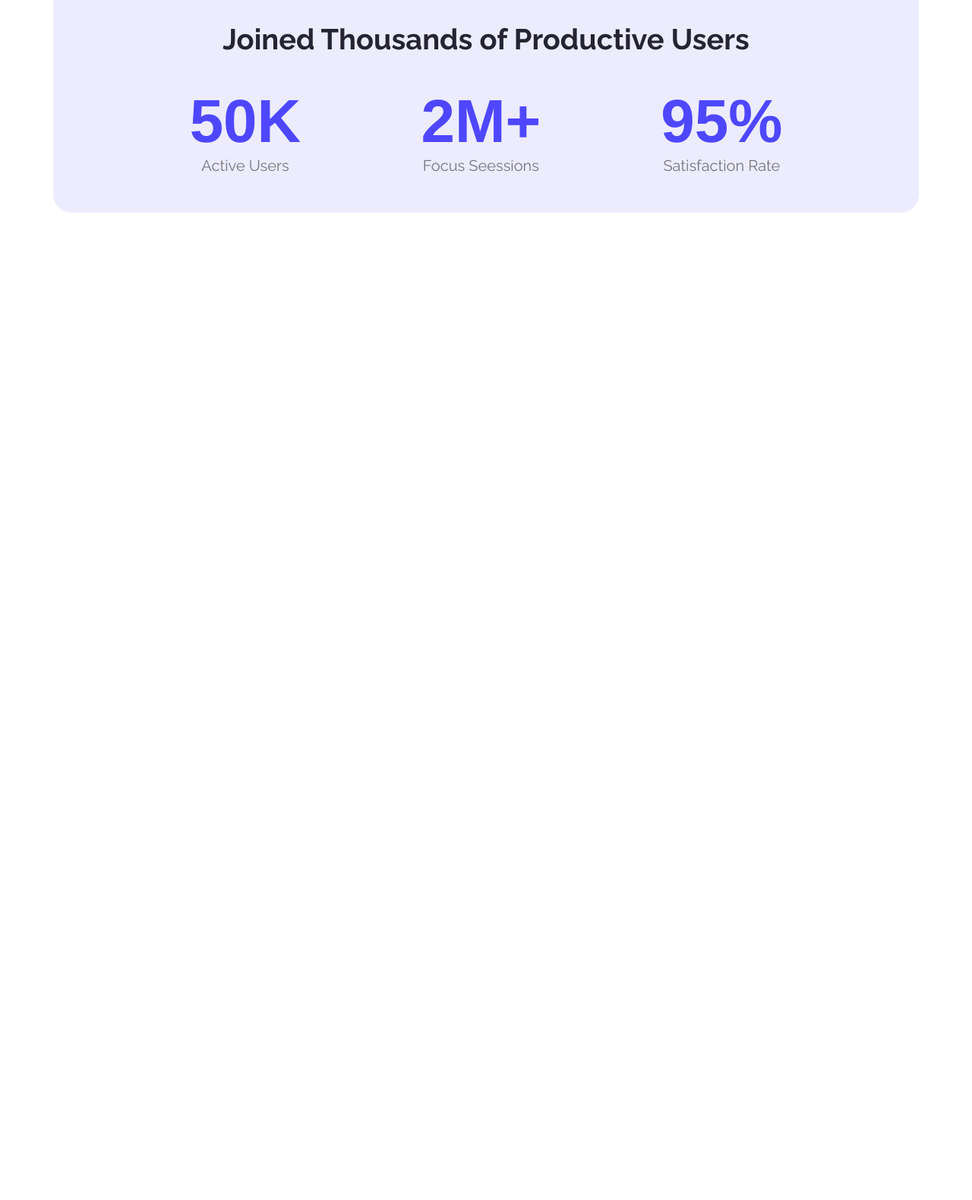
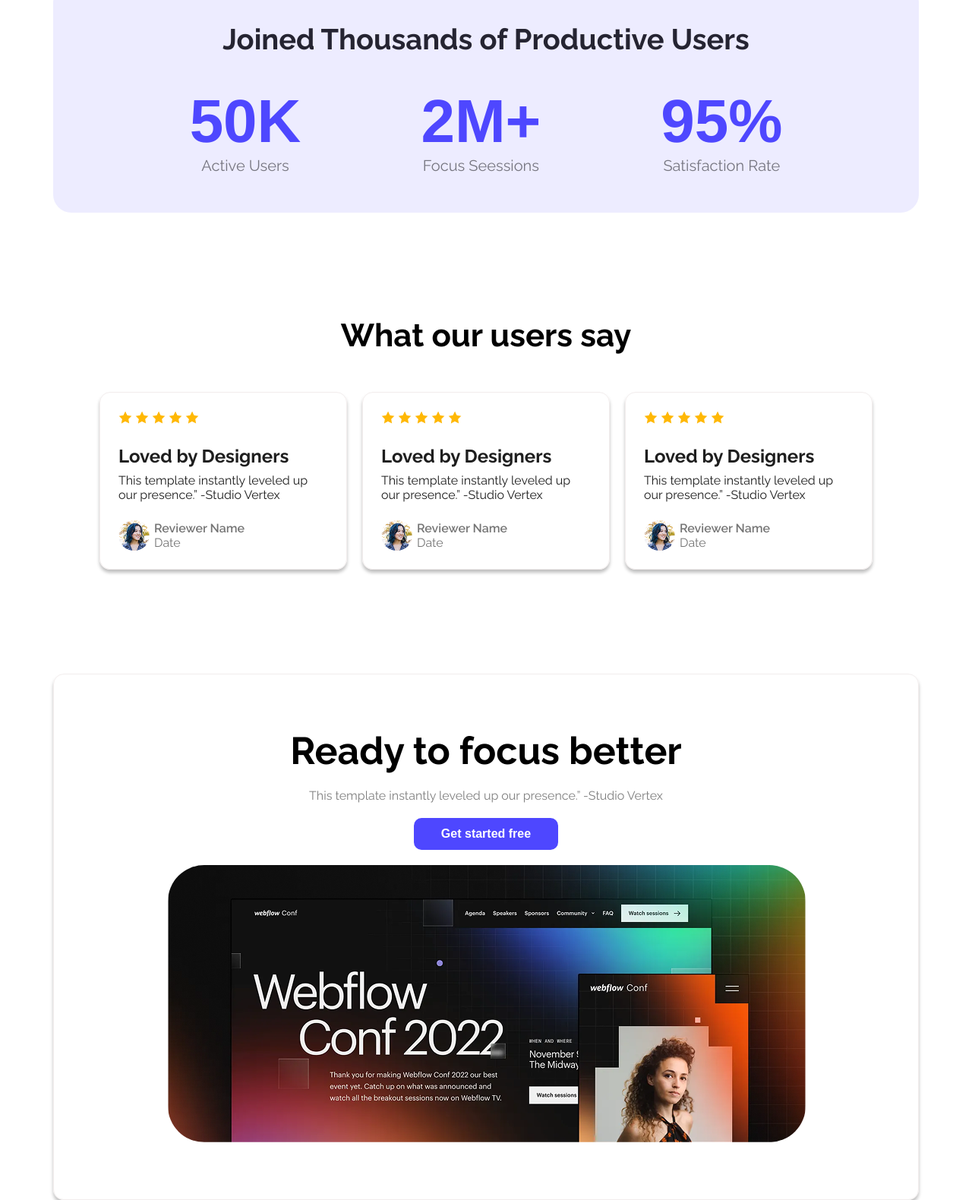
Before and after one commit to maisha850/Assignment-001, a plain HTML site: page index.html in a window 1280 px wide. Shown: the part 1284-2864 px from the top of the page at 76% size. Before the commit the page ends 1564 px from the top, so only its background shows below. Drawn offline with Linux system fonts and the light colour scheme.

Commit message:
added to card & web section

```diff
--- a/index.html
+++ b/index.html
@@ -63,6 +63,93 @@
             </div>
 
         </section>
+        <!-- feedback section -->
+
+
+         <section class="sec-gap">
+            <h3 class="title center">What our users say</h3>
+            <!-- card -->
+            <div class="card-flex">
+                 <div class="card">
+               <div>
+                 <img src="Assets/icon-star.png" alt="">
+                 <img src="Assets/icon-star.png" alt="">
+                 <img src="Assets/icon-star.png" alt="">
+                 <img src="Assets/icon-star.png" alt="">
+                 <img src="Assets/icon-star.png" alt="">
+
+               </div>
+                <h3 class="heading">Loved by Designers</h3>
+                <p class="card-des">This template instantly leveled up <br> our presence.” -Studio Vertex</p>
+                <div class="review">
+                    <img class="avater" src="Assets/avatar.png" alt="">
+                   <div>
+                     <h4 class="r-name">Reviewer Name</h4>
+                    <p class="date">Date</p>
+                   </div>
+                </div>
+
+             </div>
+              <div class="card">
+               <div>
+                 <img src="Assets/icon-star.png" alt="">
+                 <img src="Assets/icon-star.png" alt="">
+                 <img src="Assets/icon-star.png" alt="">
+                 <img src="Assets/icon-star.png" alt="">
+                 <img src="Assets/icon-star.png" alt="">
+
+               </div>
+                <h3 class="heading">Loved by Designers</h3>
+                <p class="card-des">This template instantly leveled up <br> our presence.” -Studio Vertex</p>
+                <div class="review">
+                    <img class="avater" src="Assets/avatar.png" alt="">
+                   <div>
+                     <h4 class="r-name">Reviewer Name</h4>
+                    <p class="date">Date</p>
+                   </div>
+                </div>
+
+             </div>
+              <div class="card">
+               <div>
+                 <img src="Assets/icon-star.png" alt="">
+                 <img src="Assets/icon-star.png" alt="">
+                 <img src="Assets/icon-star.png" alt="">
+                 <img src="Assets/icon-star.png" alt="">
+                 <img src="Assets/icon-star.png" alt="">
+
+               </div>
+                <h3 class="heading">Loved by Designers</h3>
+                <p class="card-des">This template instantly leveled up <br> our presence.” -Studio Vertex</p>
+                <div class="review">
+                    <img class="avater" src="Assets/avatar.png" alt="">
+                   <div>
+                     <h4 class="r-name">Reviewer Name</h4>
+                    <p class="date">Date</p>
+                   </div>
+                </div>
+
+             </div>
+
+
+
+            </div>
+
+             </section>
+             <!-- webflow -->
+              <section class="sec-gap">
+                <div class="shadow">
+                    <div class="web">
+                       <div class="center">
+                         <h3 class="web-title">Ready to focus better</h3>
+                        <p class="web-des margin-top">This template instantly leveled up our presence.” -Studio Vertex</p>
+                         <button class="btn-primary margin-top">Get started free</button>
+                       </div>
+                         <img class="web-img margin-top" src="Assets/wc-big.png" alt="">
+                    </div>
+
+                </div>
+              </section>
 
      </main>
 
--- a/style/style.css
+++ b/style/style.css
@@ -103,3 +103,81 @@ margin-bottom: 23px;
 .center{
     text-align: center;
 }
+/* Feedback section */
+.card-flex{
+    display: flex;
+    gap: 20px;
+    align-items: center;
+    justify-content: center;
+    margin-top: 50px;
+}
+.card{
+    background-color: rgba(255, 255, 255, 0.50);
+    box-shadow: 0 4px 4px 0 rgba(0, 0, 0, 0.25);
+    border: 1px solid #F2EDED;
+    width: 300px;
+    border-radius: 14px;
+    padding: 24px 0px 24px 24px;
+}
+.heading{
+    font-size: 24px;
+    font-weight: 600px;
+    color: #1E1E1E;
+    margin-top: 24px;
+}
+.card-des{
+    font-size: 16px;
+    font-weight: 400;
+     color: #1E1E1E;
+     margin-top: 8px;
+}
+.review{
+    display: flex;
+    gap: 6px;
+    align-items: center;
+    margin-top: 24px;
+}
+.avater{
+    border-radius: 50%;
+}
+.r-name{
+    font-size: 16px;
+    font-weight: 600;
+    color: #757575;
+}
+.date{
+     font-size: 16px;
+    font-weight: 400;
+    color: #757575;
+
+}
+.sec-gap{
+    margin-top: 137px;
+}
+/* webflow */
+.shadow{
+    box-shadow:0 4px 4px 0 rgba(0, 0, 0, 0.25);
+     border-radius: 14px;
+      border: 1px solid #F2EDED;
+
+}
+.web-title{
+    font-size: 50px;
+    font-weight: bold;
+    color: black;
+}
+.web{
+    padding: 71px 150px;
+}
+.web-des{
+    font-size: 16px;
+    font-weight: 400;
+    color: rgba(0, 0, 0, 0.5);
+}
+.margin-top{
+    margin-top: 20px;
+}
+.web-img{
+    border-radius: 48px;
+
+}
```
